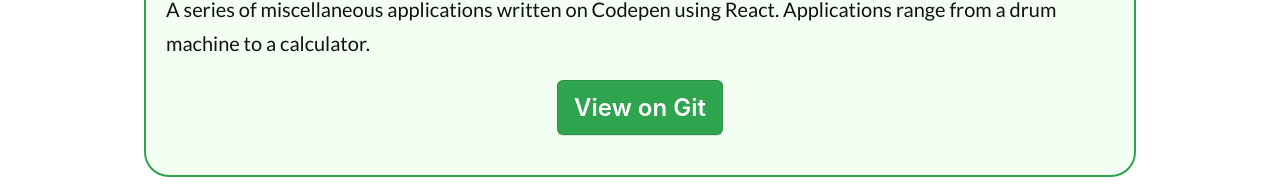
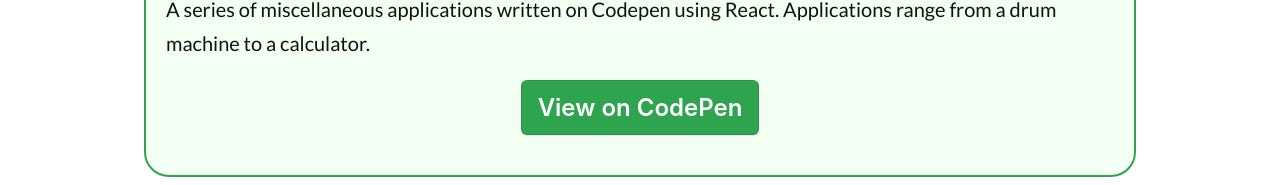
Before and after one commit to TommySchmid/website_portfolio, a Vue app: page / in a window 1280 px wide. Shown: the part 6775-6960 px from the top of the page. Built offline with nearby package versions, Linux system fonts and the light colour scheme.

Commit message:
text_change

```diff
--- a/src/components/Projects.vue
+++ b/src/components/Projects.vue
@@ -49,7 +49,7 @@
         <div className="projectsSubContainer">
           A series of miscellaneous applications written on Codepen using React. Applications range from a drum machine to a calculator.
           <div id="buttonAlign">
-            <button class="button-3" onclick="window.open('https://codepen.io/TommySchmid4954')">View on Git</button>
+            <button class="button-3" onclick="window.open('https://codepen.io/TommySchmid4954')">View on CodePen</button>
           </div>
         </div>
       </div>
```
